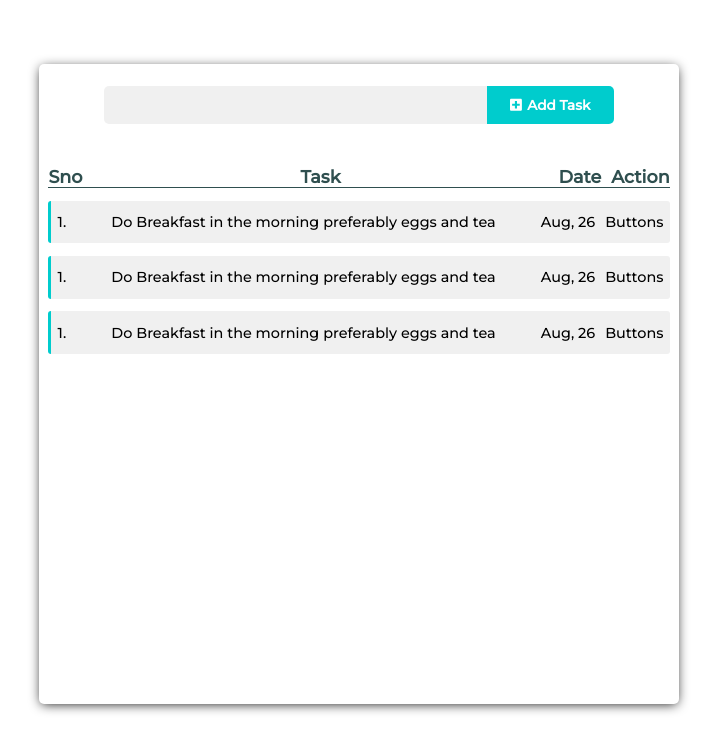
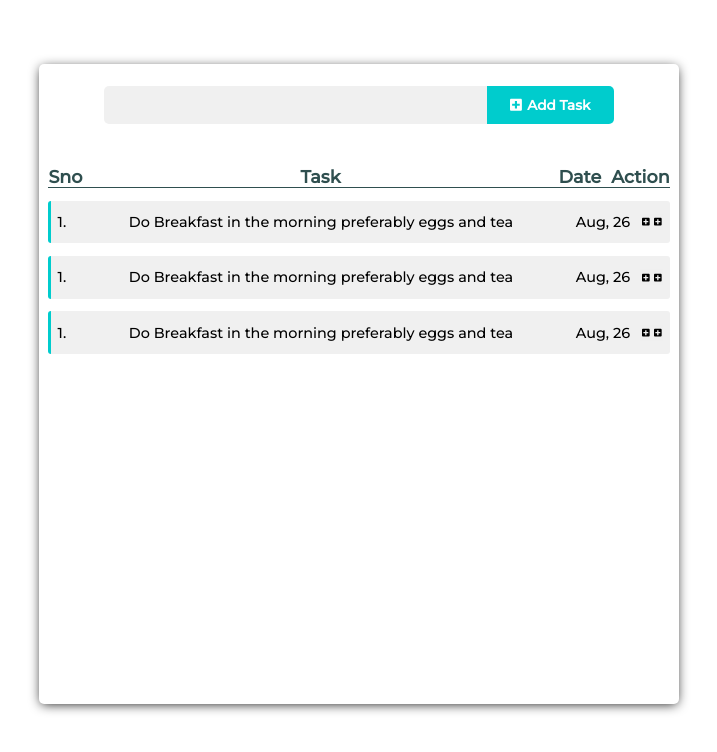
Before and after one commit to ShahrozAhmd/react-todo, a React (Create React App) app: page / in a window 1280 px wide. Shown: the top 752 px of the page, without its empty margins (281-998 px from the left). Built offline with nearby package versions, Linux system fonts and the light colour scheme.

Commit message:
fix some errors

```diff
--- a/src/Components/ActionButtons/actionButton.js
+++ b/src/Components/ActionButtons/actionButton.js
@@ -0,0 +1,19 @@
+import React from 'react'
+import { faPlusSquare } from "@fortawesome/free-solid-svg-icons";
+import { FontAwesomeIcon } from "@fortawesome/react-fontawesome";
+import classes from "./actionButton.module.css";
+
+ const ActionButton = (props) =>  {
+    return (
+        <div>
+            <button>
+                <FontAwesomeIcon icon={faPlusSquare} className={classes.ButtonItem} />
+            </button>
+            <button>
+                <FontAwesomeIcon icon={faPlusSquare} className={classes.ButtonItem} />
+            </button>
+        </div>
+    );
+}
+
+export default ActionButton;
--- a/src/Components/ActionButtons/actionButton.module.css
+++ b/src/Components/ActionButtons/actionButton.module.css
@@ -0,0 +1,6 @@
+.ButtonItem{
+    padding: 2px;
+}
+button{
+    border: none;
+}
--- a/src/Components/TasksContainer/TaskItem/taskItem.js
+++ b/src/Components/TasksContainer/TaskItem/taskItem.js
@@ -1,6 +1,6 @@
 import React from "react";
 import classes from "./taskItem.module.css";
-import ActionButton from "../../ActionButtons/actionButton";
+import ActionButton from '../../ActionButtons/actionButton';
 
 export default function TaskItem(props) {
   return (
@@ -10,7 +10,7 @@ export default function TaskItem(props) {
         Do Breakfast in the morning preferably eggs and tea
       </td>
       <td className={classes.Date}>Aug, 26</td>
-      <td className={classes.Action}>Buttons</td>
+      <td className={classes.Action}><ActionButton/></td>
     </tr>
   );
 }
--- a/src/Containers/App.js
+++ b/src/Containers/App.js
@@ -4,11 +4,33 @@ import AddTaskBar from "../Components/AddTaskBar/addTaskBar";
 import TaskContainer from "../Components/TasksContainer/taskContainer";
 
 export default class App extends Component {
+
+  state = {
+
+  }
+
+  addTaskHandler(){
+
+    //code to add the task in task container on hit
+  }
+
+  editTaskHandler(){
+
+    //code to edit the particular task
+  }
+
+  deleteTaskHandler(){
+
+    //code to delerte the particular task
+
+  }
+
+
+
   render() {
     return (
       <div className={classes.Container}>
         <AddTaskBar />
-
         <TaskContainer />
       </div>
     );
```
